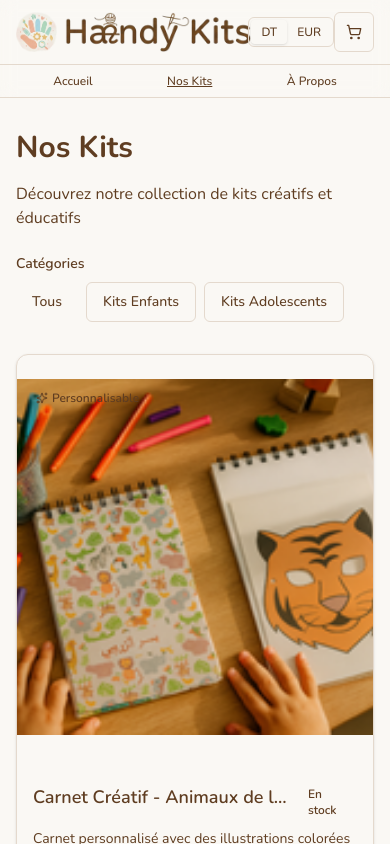
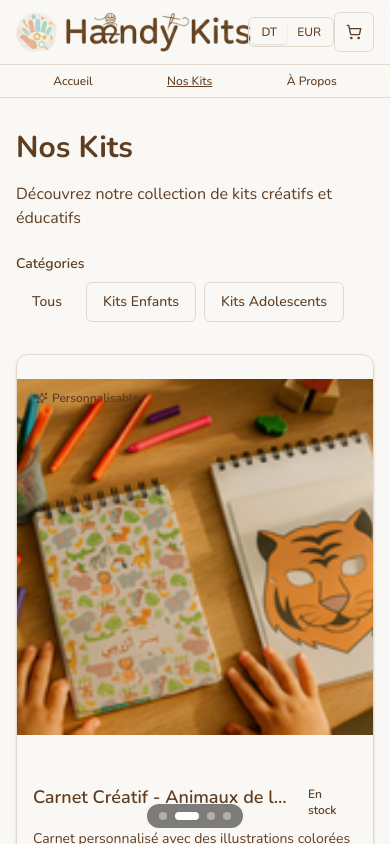
Before and after one commit to OmarDahmen/hendy, a React (Vite) app: page /kits in a window 390 px wide. Shown: the top 844 px of the page. Built offline with nearby package versions, Linux system fonts and the light colour scheme.

Commit message:
swiping ui footer

```diff
--- a/src/App.tsx
+++ b/src/App.tsx
@@ -1,11 +1,11 @@
-import { BrowserRouter, Routes, Route, useNavigate, useLocation } from 'react-router-dom'
+import { Footer } from '@/components/layout/Footer'
 import { Header } from '@/components/layout/Header'
-import { Footer } from '@/components/layout/Footer'
+import { About } from '@/pages/About'
+import { Cart } from '@/pages/Cart'
 import { Home } from '@/pages/Home'
 import { Products } from '@/pages/Products'
-import { Cart } from '@/pages/Cart'
-import { About } from '@/pages/About'
 import { useEffect, useRef } from 'react'
+import { BrowserRouter, Route, Routes, useLocation, useNavigate } from 'react-router-dom'
 
 const pageOrder = ['/', '/kits', '/about', '/cart']
 
@@ -44,7 +44,9 @@ function SwipeableRoutes() {
 
       const swipeThreshold = 100
       const swipeDistance = touchStartX.current - touchEndX.current
-      const verticalDistance = Math.abs(touchStartY.current - (e.changedTouches[0]?.clientY || touchStartY.current))
+      const verticalDistance = Math.abs(
+        touchStartY.current - (e.changedTouches[0]?.clientY || touchStartY.current)
+      )
 
       // If vertical swipe is more prominent, don't navigate
       if (verticalDistance > Math.abs(swipeDistance)) return
@@ -76,7 +78,10 @@ function SwipeableRoutes() {
     }
   }, [navigate, location])
 
+  const currentIndex = pageOrder.indexOf(location.pathname)
+
   return (
+    <>
       <Routes>
         <Route path="/" element={<Home />} />
         <Route path="/products" element={<Products />} />
@@ -84,13 +89,30 @@ function SwipeableRoutes() {
         <Route path="/cart" element={<Cart />} />
         <Route path="/about" element={<About />} />
       </Routes>
+
+      {/* Page indicators for mobile */}
+      {currentIndex !== -1 && (
+        <div className="fixed bottom-4 left-1/2 z-40 -translate-x-1/2 md:hidden">
+          <div className="flex gap-2 rounded-full bg-black/50 px-3 py-2 backdrop-blur-sm">
+            {pageOrder.map((_, index) => (
+              <div
+                key={index}
+                className={`h-2 w-2 rounded-full transition-all ${
+                  index === currentIndex ? 'w-6 bg-white' : 'bg-white/40'
+                }`}
+              />
+            ))}
+          </div>
+        </div>
+      )}
+    </>
   )
 }
 
 function App() {
   return (
     <BrowserRouter>
-      <div className="flex flex-col min-h-screen">
+      <div className="flex min-h-screen flex-col">
         <Header />
         <main className="flex-1">
           <SwipeableRoutes />
```
Lines whose indentation alone changed are shown as unchanged.
